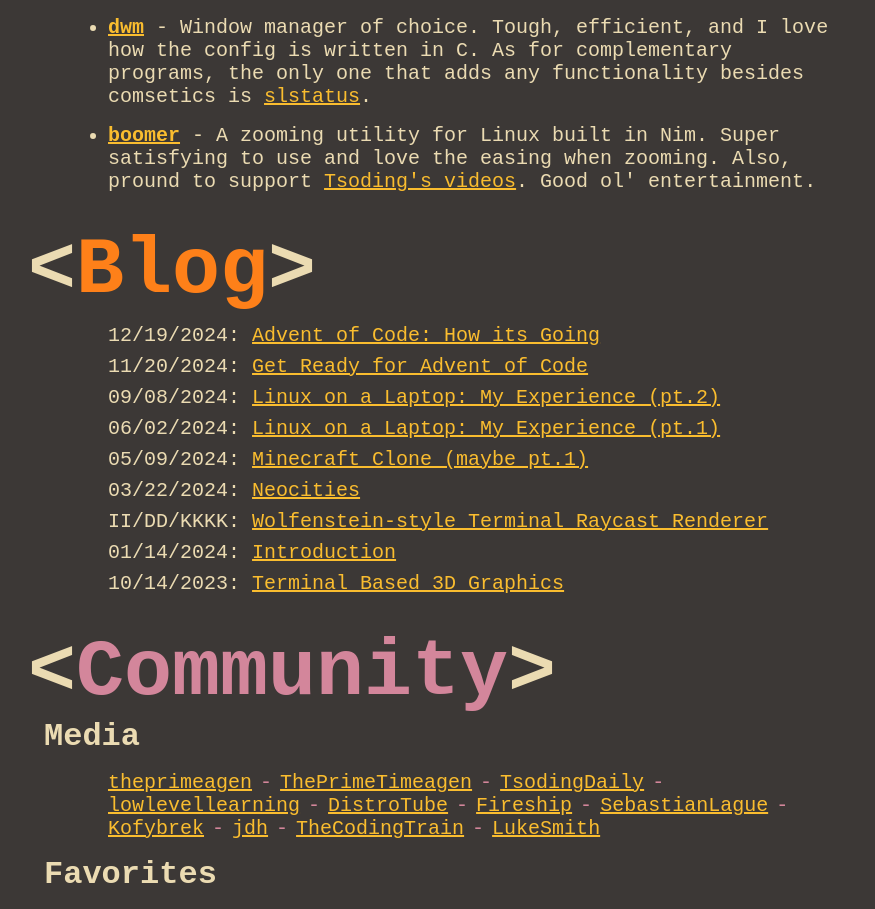
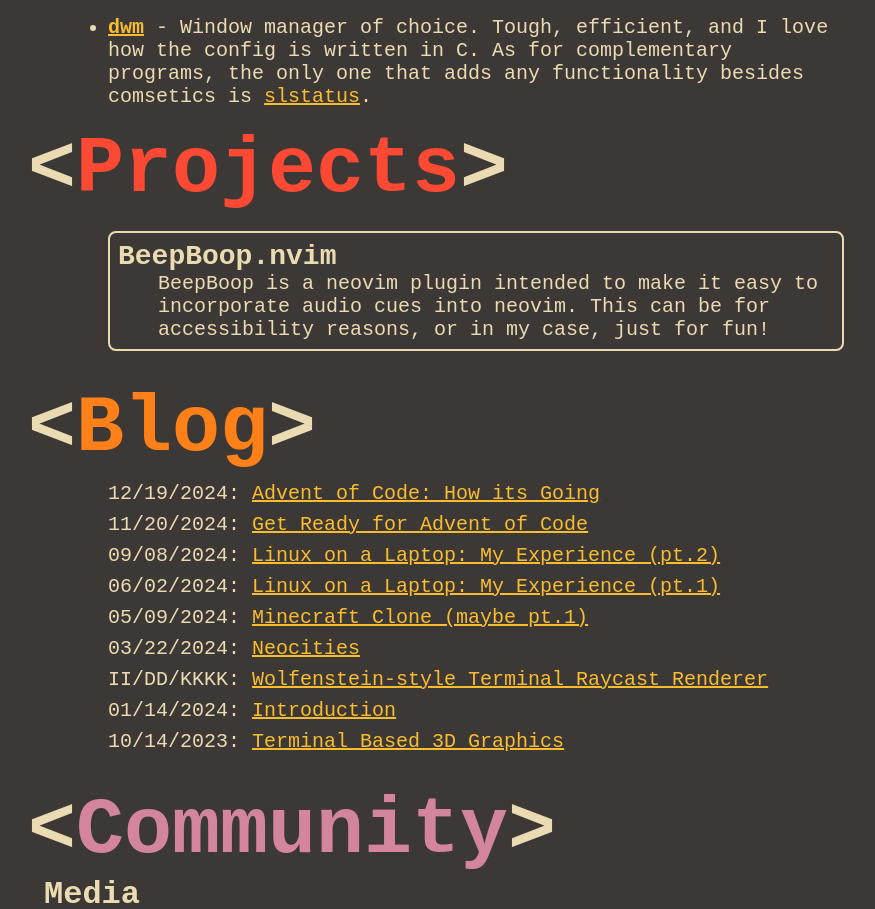
Before and after one commit to EggbertFluffle/personalSite, a SvelteKit app: page / in a window 1280 px wide. Shown: the part 1367-2276 px from the top of the page, without its empty margins (164-1039 px from the left). Built offline with nearby package versions, Linux system fonts and the light colour scheme; a web font is replaced by a local one.

Commit message:
added projects section and beepboop.nvim

```diff
--- a/src/routes/+page.svelte
+++ b/src/routes/+page.svelte
@@ -3,6 +3,7 @@
 
 	import Hero from "./components/Hero.svelte";
 	import WhoAmI from "./components/WhoAmI.svelte";
+	import Projects from "./components/Projects.svelte";
 	import Blogs from "./components/Blogs.svelte";
 	import Contact from "./components/Contact.svelte";
 	import Community from "./components/Community.svelte";
@@ -14,6 +15,7 @@
 	<ThemePicker />
 	<Hero />
 	<WhoAmI/>
+	<Projects />
 	<Blogs />
 	<Community />
 	<Contact />
--- /dev/null
+++ b/src/routes/components/ProjectEntry.svelte
@@ -0,0 +1,40 @@
+<script lang="ts">
+	import { currentTheme } from "../themes.js";
+
+	export let name: string;
+	export let description: string;
+	export let link: string;
+</script>
+
+<a href={link}>
+	<div class="entry">
+		<h4>{name}</h4>
+		<p>{description}</p>
+	</div>
+</a>
+
+<style>
+	a {
+		text-decoration: none;
+	}
+
+	h4 {
+		font-size: 1.75rem;
+		text-align: left;
+	}
+
+	div {
+		display: flex;
+		flex-direction: column;
+		border: solid var(--foreground) 2px;
+		border-radius: 0.5rem;
+		padding: 0.5rem;
+		color: var(--foreground);
+	}
+
+	p {
+		text-decoration: none;
+		font-size: 1.25rem;
+		margin-left: 2.5rem;
+	}
+</style>
--- /dev/null
+++ b/src/routes/components/Projects.svelte
@@ -0,0 +1,51 @@
+<script lang="ts">
+	import ProjectEntry from "./ProjectEntry.svelte";
+
+	import { currentTheme } from "../themes.js";
+</script>
+
+<div id="projects" style="--foreground: {$currentTheme.foreground}; --red: {$currentTheme.red}; --green: {$currentTheme.green}; --background2: {$currentTheme.background2}; --yellow: {$currentTheme.yellow}; --orange: {$currentTheme.orange};">
+	<h2>&lt;<span>Projects</span>&gt;</h2>
+	<div class="project-list">
+		<ProjectEntry
+			name="BeepBoop.nvim"
+			description="BeepBoop is a neovim plugin intended to make it easy to incorporate audio cues into neovim. This can be for accessibility reasons, or in my case, just for fun!"
+			link="https://github.com/EggbertFluffle/beepboop.nvim" />
+	</div>
+</div>
+
+<style>
+	* {
+		font-family: Iosevka, monospace;
+	}
+
+	#projects{
+		color: var(--foreground);
+		margin-inline: 15%;
+	}
+
+	.project-list {
+		margin-top: 1rem;
+		margin-inline: 5rem;
+	}
+
+	h2 {
+		font-size: 5rem;
+	}
+
+	h2 > span {
+		color: var(--red);
+	}
+
+	@media (max-width: 666px) {
+		div {
+			margin-inline: 0px;
+		}
+
+		h2 {
+			margin-top: 2rem;
+			font-size: 3rem;
+			text-align: center;
+		}
+	}
+</style>
--- a/src/routes/components/WhoAmI.svelte
+++ b/src/routes/components/WhoAmI.svelte
@@ -10,7 +10,7 @@
 		<li><a target="_blank" href="https://github.com/EggbertFluffle/nvim"><strong>Neovim</strong></a> - Text editor and the only way I can type now. If I need to use another editor vim binds are a requirement, without question. Package management is done with <a href="https://github.com/folke/lazy.nvim">lazy.nvim</a> which makes the whole configuration process super portable.</li>
 		<li><a target="_blank" href="https://voidlinux.org/"><strong>Linux (Void, Debian)</strong></a> - My choice for linux distros. Mostly used out of recommendation (or no other option). As for Void, I do appreciate the minimalism and boot speed. Debian is nice and simple as well, and if not for the outdated repos, it would be my favorite.</li>
 		<li><a target="_blank" href="https://dwm.suckless.org/"><strong>dwm</strong></a> - Window manager of choice. Tough, efficient, and I love how the config is written in C. As for complementary programs, the only one that adds any functionality besides comsetics is <a href="https://tools.suckless.org/slstatus/">slstatus</a>.</li>
-		<li><a target="_blank" href="https://github.com/tsoding/boomer"><strong>boomer</strong></a> - A zooming utility for Linux built in Nim. Super satisfying to use and love the easing when zooming. Also, pround to support <a href="https://www.youtube.com/@TsodingDaily">Tsoding's videos</a>. Good ol' entertainment.</li>
+		<!-- <li><a target="_blank" href="https://github.com/tsoding/boomer"><strong>boomer</strong></a> - A zooming utility for Linux built in Nim. Super satisfying to use and love the easing when zooming. Also, pround to support <a href="https://www.youtube.com/@TsodingDaily">Tsoding's videos</a>. Good ol' entertainment.</li> -->
 		<!-- <li><a target="_blank" href="LINK"><strong>NAME</strong></a> - </li> -->
 		<!-- Template list item -->
 		<!-- <li><a target="_blank" href="LINK"><strong>NAME</strong></a> - </li> -->
--- a/svelte.config.js
+++ b/svelte.config.js
@@ -8,7 +8,7 @@
 	kit: {
 		adapter: adapter({
 			fallback: '404.html',
-			pages: "../eggbertfluffle.github.io"
+			pages: "build"
 		})
 	}
 };
```
Also changed, not shown: src/routes/blogs/introducing_beepboop.nvim/introducing_beepboop.nvim.md (added, +14 -0 lines), src/routes/blogs/introducing_beepboop.nvim/+page.svelte (added), 1 other file (tests, documents, lock files or other folders).
